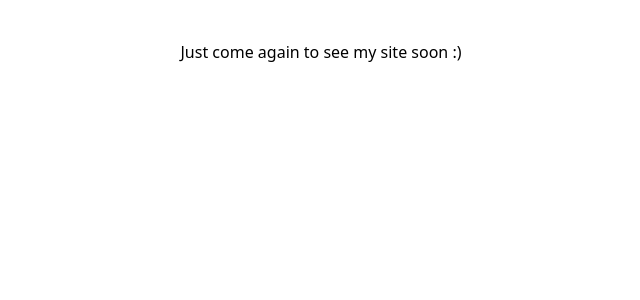
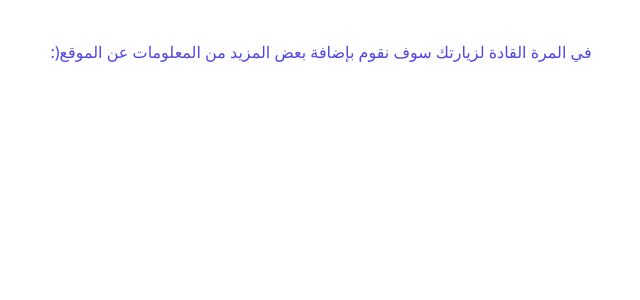
Before and after one commit to imousart/mySite, a Nuxt app: page / in a window 1280 px wide. Shown: the top 300 px of the page, without its empty margins (319-959 px from the left). Built offline with nearby package versions, Linux system fonts and the light colour scheme.

Commit message:
add
test ?

```diff
--- /dev/null
+++ b/assets/css/tailwind.css
@@ -0,0 +1,4 @@
+@import url('https://fonts.googleapis.com/css2?family=IBM+Plex+Sans+Arabic:wght@100;200;300;400;500;600;700&display=swap');
+@tailwind base;
+@tailwind components;
+@tailwind utilities;
--- a/assets/tailwind.css
+++ /dev/null
@@ -1,3 +0,0 @@
-@tailwind base;
-@tailwind components;
-@tailwind utilities;
--- a/layouts/default.vue
+++ b/layouts/default.vue
@@ -5,4 +5,6 @@
 </template>
 
 <script>
+export default {
+}
 </script>
--- a/pages/index.vue
+++ b/pages/index.vue
@@ -1,6 +1,6 @@
 <template>
   <div>
-    <h1 class="flex justify-center mt-10">
+    <h1 class="flex justify-center mt-10 font-ibm-200 text-indigo-600 ">
       {{ message }}
     </h1>
   </div>
@@ -8,11 +8,10 @@
 
 <script>
 export default {
-  data() {
+  data () {
     return {
-      message: 'Just come again to see my site soon :)'
+      message: ':)في المرة القادة لزيارتك سوف نقوم بإضافة بعض المزيد من المعلومات عن الموقع'
     }
   }
-
 }
 </script>
--- a/tailwind.config.js
+++ b/tailwind.config.js
@@ -1,7 +1,11 @@
 module.exports = {
     content: ["./assets/**/*.{html,js}"],
     theme: {
-      extend: {},
+      extend: {
+        FontFace: {
+          'ibm': 'IBM Plex Sans Arabic'
+      },
     },
     plugins: [],
   }
+}
```
Also changed, not shown: .eslintrc.js, 1 other file (tests, documents, lock files or other folders).
